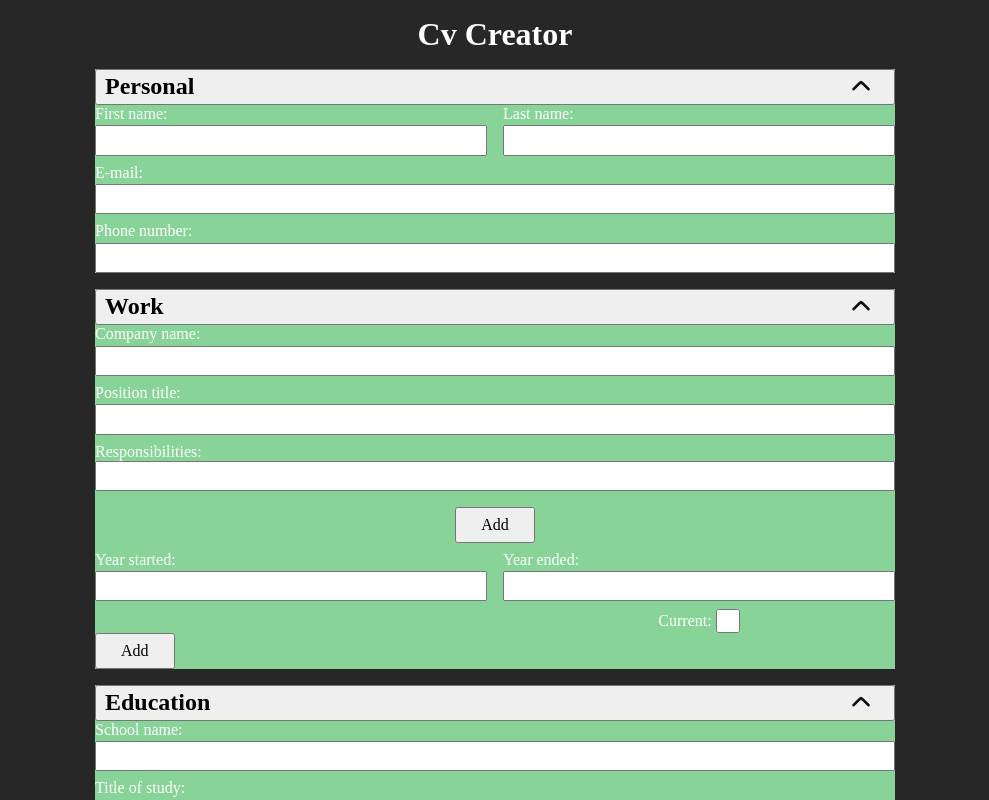
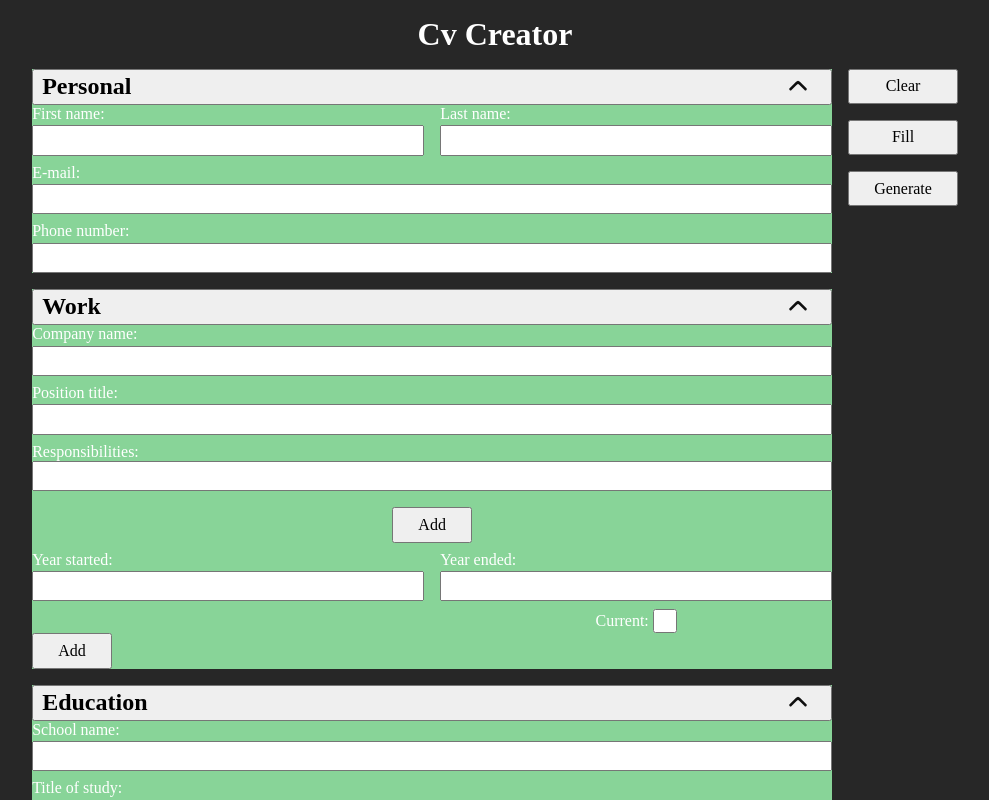
Before and after one commit to bigacz/cv-creator, a React (Vite) app: page / in a window 1280 px wide. Shown: the top 800 px of the page, without its empty margins (145-1134 px from the left). Built offline with nearby package versions, Linux system fonts and the light colour scheme.

Commit message:
move control buttons to the left

```diff
--- a/src/styles/components/editor/Editor.css
+++ b/src/styles/components/editor/Editor.css
@@ -3,9 +3,22 @@
   justify-content: center;
   grid-template-columns: minmax(min-content, 800px);
   gap: 1rem;
+  grid-template-areas:
+    'general buttons'
+    'experience buttons'
+    'education buttons';
+  position: relative;
+  align-items: start;
 }
 
 .editor__buttons-wrapper {
-  display: flex;
-  justify-content: space-evenly;
+  grid-area: buttons;
+  display: grid;
+  align-content: start;
+
+  grid-template-columns: 1fr;
+  gap: 1rem;
+
+  position: sticky;
+  top: 2rem;
 }
--- a/src/styles/components/shared/ConfirmModal.css
+++ b/src/styles/components/shared/ConfirmModal.css
@@ -1,3 +1,7 @@
+.confirm-modal__wrapper {
+  display: grid;
+}
+
 .confirm-modal__wrapper__modal-wrapper {
   background-color: rgba(255, 255, 255, 0.397);
 
```
